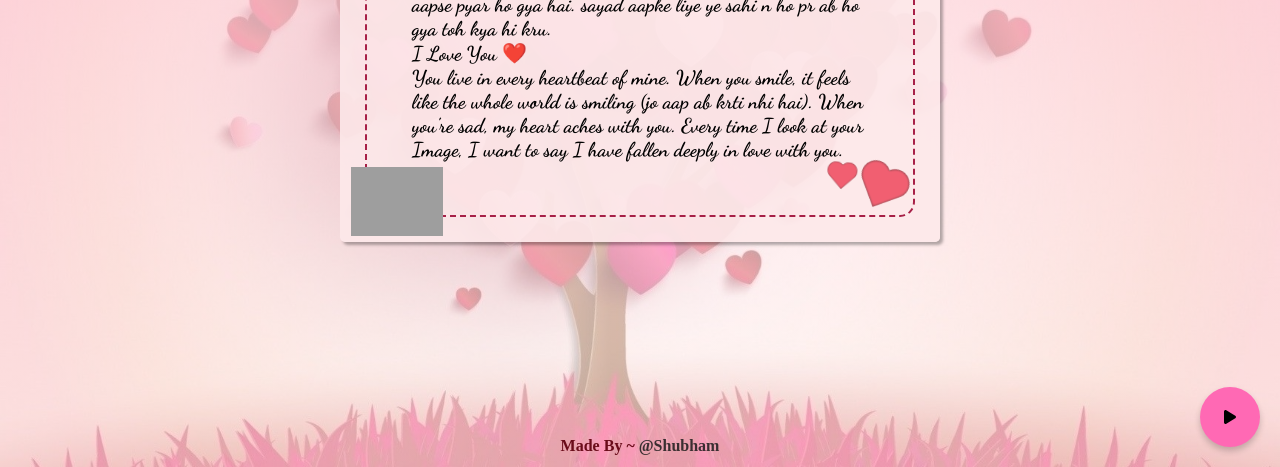
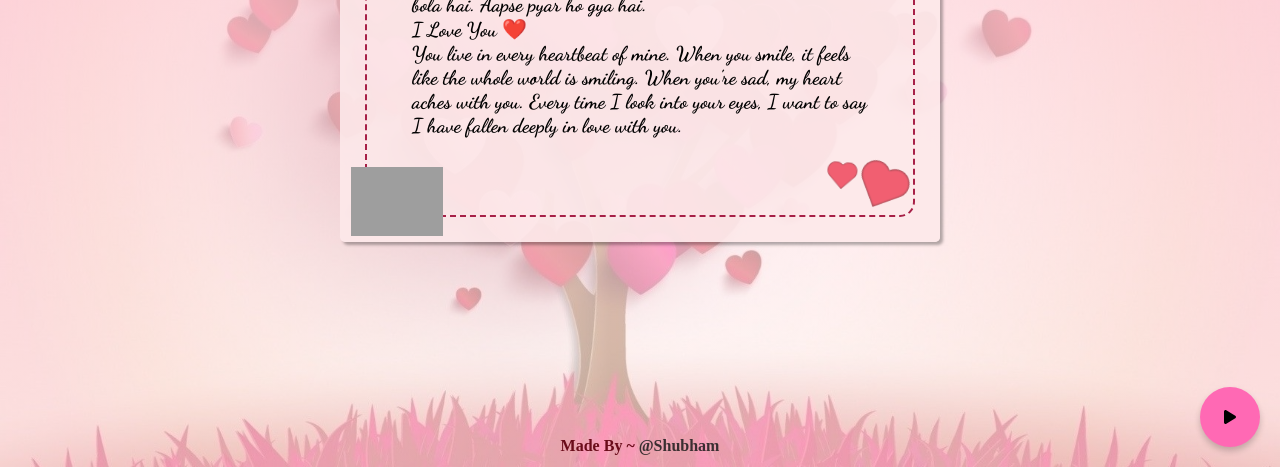
Before and after one commit to Padmaksha-Pranav/sush, a plain HTML site: page mail.html in a window 1280 px wide. Shown: the part 333-800 px from the top of the page. Drawn offline with nearby package versions, Linux system fonts and the light colour scheme; grey boxes are pictures that could not be loaded.

Commit message:
Update mail.html

```diff
--- a/mail.html
+++ b/mail.html
@@ -28,15 +28,15 @@
                         <h2>To You!</h2>
                     </div>
                     <p>
-                        Hello Jee, Mujhe pata sayad ye thoda ajeeb hai. Pr sach
-                        to hai aapse pyar ho gya hai.  sayad aapke liye ye sahi n ho pr ab ho gya toh kya hi kru.
+                        Hello Jee, Mujhe pata sayad ye thoda ajeeb hai kyuki phle bhi bola hai.
+			Aapse pyar ho gya hai.
                         <br>
                         I Love You ❤️
                         <br>
                         You live in every heartbeat of mine.
-                        When you smile, it feels like the whole world is smiling (jo aap ab krti nhi hai).
+                        When you smile, it feels like the whole world is smiling.
                         When you're sad, my heart aches with you.
-                        Every time I look at your Image, I want to say I have fallen deeply in love with you.
+                        Every time I look into your eyes, I want to say I have fallen deeply in love with you.
                     </p>
                     <div class="gifs_left">
                         <img id="heart__letter" src="https://media.giphy.com/media/YKUvclrGYmDKXwtphf/giphy.gif" alt="" class="animationOp">
```
